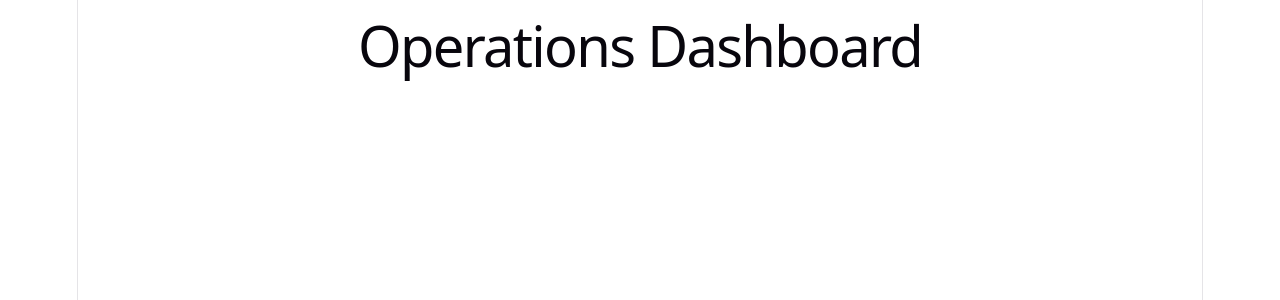
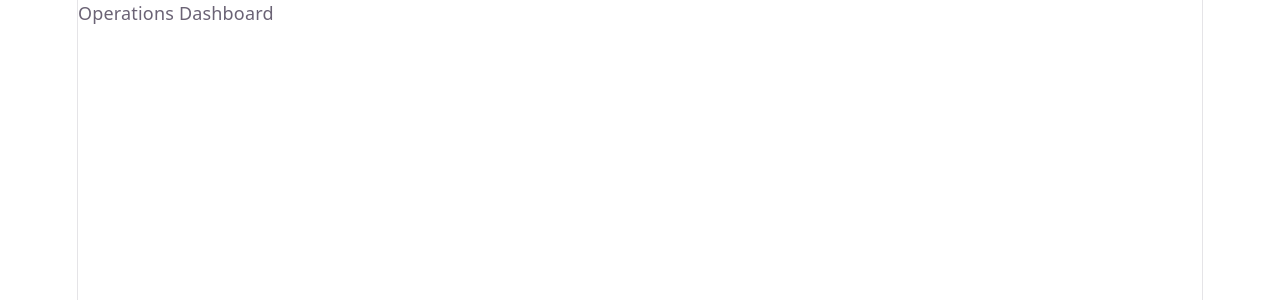
Before and after one commit to Kenzie-Crawford/OperationsDashboard, a React (Vite) app in the folder opdash/: page / in a window 1280 px wide. Shown: the top 300 px of the page. Built offline with nearby package versions, Linux system fonts and the light colour scheme.

Commit message:
navbar again, just the 'logo'

```diff
--- a/opdash/src/components/NavBar.jsx
+++ b/opdash/src/components/NavBar.jsx
@@ -1,11 +1,15 @@
-import React from 'react'
+import React from "react";
 
-const NavBar = () => {
+
+function Navbar() {
+
   return (
-    <nav className='navbar'>
-        <h1 className='navbar-title'>Operations Dashboard</h1>
+    <nav>
+      <div style={{ display: "flex", alignItems: "center", gap: "5px" }}>
+        <span className="nav-brand">Operations Dashboard</span>
+      </div>
+
     </nav>
-  )
-}
+)}
 
-export default NavBar;
+export default Navbar;
```
